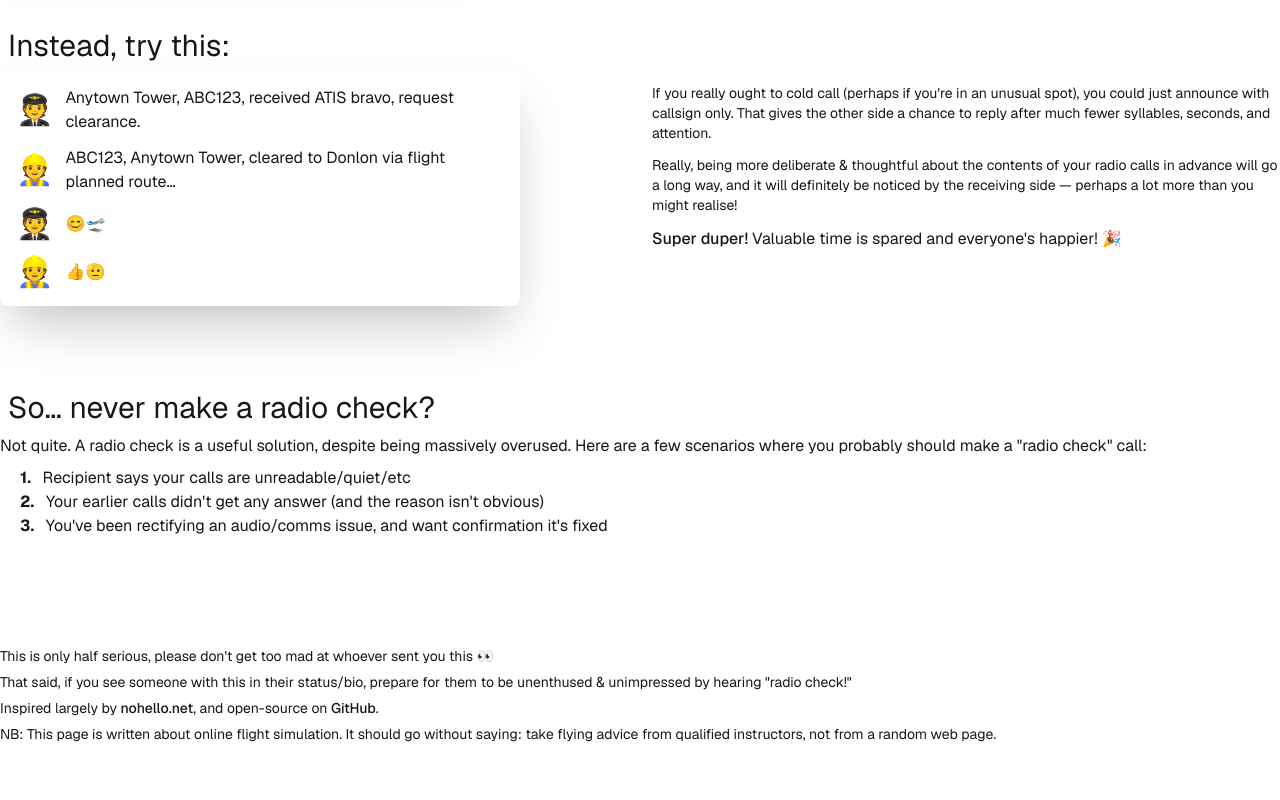
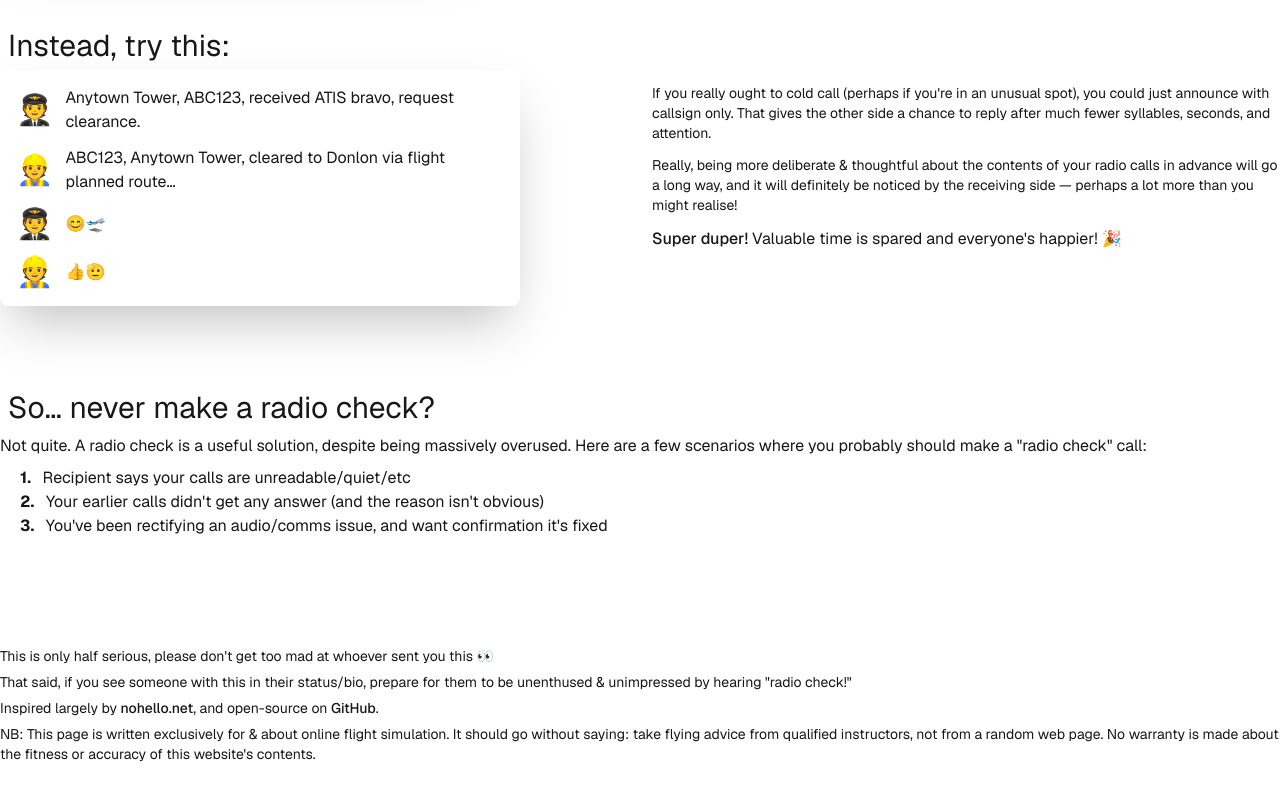
Before and after one commit to matthew-mcewen/noradiocheck, a Next.js app: page / in a window 1280 px wide. Shown: the part 590-1390 px from the top of the page. Built offline with nearby package versions, Linux system fonts and the light colour scheme.

Commit message:
Update page.js

```diff
--- a/src/app/page.js
+++ b/src/app/page.js
@@ -167,7 +167,9 @@ export function Footer() {
                 and open-source on <a href={"https://github.com/noradiocheck"} className={"hover:underline decoration-dashed font-medium"}>GitHub</a>.
             </p>
             <p id={"nb"}>
-                NB: This page is written about online flight simulation. It should go without saying: take flying advice from qualified instructors, not from a random web page.
+                NB: This page is written exclusively for &amp; about online flight simulation. It should go without saying:
+                take flying advice from qualified instructors, not from a random web page. No warranty is made about the
+                fitness or accuracy of this website's contents.
             </p>
         </div>
     )
```
